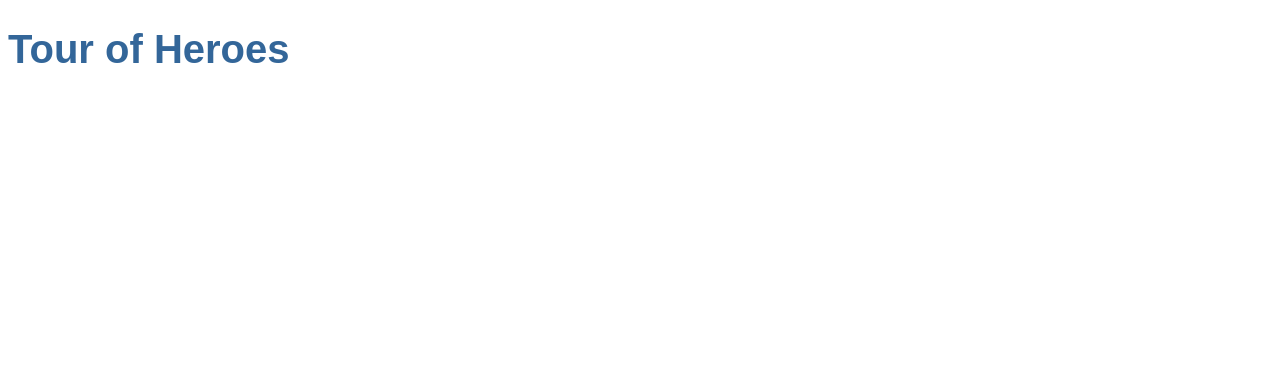
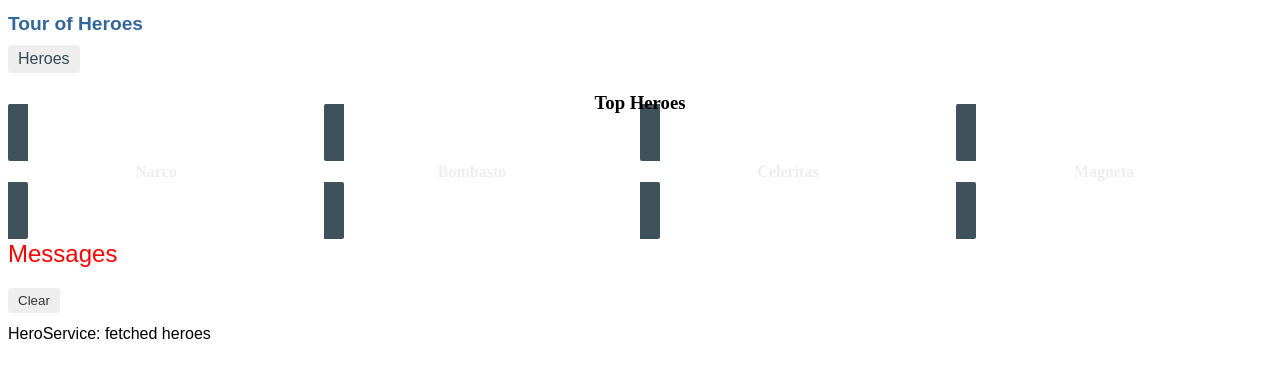
Before and after one commit to k-bialucha/angular-tour-of-heroes, an Angular app: page /dashboard in a window 1280 px wide. Before the commit this address led to /. Shown: the top 378 px of the page. Built offline with nearby package versions, Linux system fonts and the light colour scheme.

Commit message:
PT5: Dashboard component created; routing updated

```diff
--- a/src/app/app-routing.module.ts
+++ b/src/app/app-routing.module.ts
@@ -1,9 +1,18 @@
 import { NgModule } from '@angular/core';
 
 import { RouterModule, Routes } from '@angular/router';
+
+import { DashboardComponent } from './dashboard/dashboard.component';
 import { HeroesComponent } from './heroes/heroes.component';
 
-const routes: Routes = [{ path: 'heroes', component: HeroesComponent }];
+const routes: Routes = [
+  { path: '', pathMatch: 'full', redirectTo: '/dashboard' },
+  { path: 'heroes', component: HeroesComponent },
+  {
+    path: 'dashboard',
+    component: DashboardComponent,
+  },
+];
 
 @NgModule({
   imports: [RouterModule.forRoot(routes)],
--- a/src/app/app.component.html
+++ b/src/app/app.component.html
@@ -1,3 +1,4 @@
 <h1>{{ title }}</h1>
+<nav><a routerLink="/heroes">Heroes</a></nav>
 <router-outlet></router-outlet>
 <app-messages></app-messages>
--- a/src/app/app.component.scss
+++ b/src/app/app.component.scss
@@ -23,3 +23,31 @@
 * {
   font-family: Arial, Helvetica, sans-serif;
 }
+h1 {
+  font-size: 1.2em;
+  margin-bottom: 0;
+}
+h2 {
+  font-size: 2em;
+  margin-top: 0;
+  padding-top: 0;
+}
+nav a {
+  padding: 5px 10px;
+  text-decoration: none;
+  margin-top: 10px;
+  display: inline-block;
+  background-color: #eee;
+  border-radius: 4px;
+}
+nav a:visited,
+a:link {
+  color: #334953;
+}
+nav a:hover {
+  color: #039be5;
+  background-color: #cfd8dc;
+}
+nav a.active {
+  color: #039be5;
+}
--- /dev/null
+++ b/src/app/dashboard/dashboard.component.html
@@ -0,0 +1,8 @@
+<h3>Top Heroes</h3>
+<div class="grid grid-pad">
+  <a *ngFor="let hero of heroes" class="col-1-4">
+    <span class="module hero">
+      <h4>{{ hero.name }}</h4>
+    </span>
+  </a>
+</div>
--- /dev/null
+++ b/src/app/dashboard/dashboard.component.scss
@@ -0,0 +1,66 @@
+/* DashboardComponent's private CSS styles */
+[class*='col-'] {
+  float: left;
+  padding-right: 20px;
+  padding-bottom: 20px;
+}
+[class*='col-']:last-of-type {
+  padding-right: 0;
+}
+a {
+  text-decoration: none;
+}
+*,
+*:after,
+*:before {
+  -webkit-box-sizing: border-box;
+  -moz-box-sizing: border-box;
+  box-sizing: border-box;
+}
+h3 {
+  text-align: center;
+  margin-bottom: 0;
+}
+h4 {
+  position: relative;
+}
+.grid {
+  margin: 0;
+}
+.col-1-4 {
+  width: 25%;
+}
+.module {
+  padding: 20px;
+  text-align: center;
+  color: #eee;
+  max-height: 120px;
+  min-width: 120px;
+  background-color: #3f525c;
+  border-radius: 2px;
+}
+.module:hover {
+  background-color: #eee;
+  cursor: pointer;
+  color: #607d8b;
+}
+.grid-pad {
+  padding: 10px 0;
+}
+.grid-pad > [class*='col-']:last-of-type {
+  padding-right: 20px;
+}
+@media (max-width: 600px) {
+  .module {
+    font-size: 10px;
+    max-height: 75px;
+  }
+}
+@media (max-width: 1024px) {
+  .grid {
+    margin: 0;
+  }
+  .module {
+    min-width: 60px;
+  }
+}
--- /dev/null
+++ b/src/app/dashboard/dashboard.component.ts
@@ -0,0 +1,24 @@
+import { Component, OnInit } from '@angular/core';
+import { Hero } from '../hero';
+import { HeroService } from '../hero.service';
+
+@Component({
+  selector: 'app-dashboard',
+  templateUrl: './dashboard.component.html',
+  styleUrls: ['./dashboard.component.scss'],
+})
+export class DashboardComponent implements OnInit {
+  heroes: Hero[] = [];
+
+  constructor(private heroService: HeroService) {}
+
+  ngOnInit() {
+    this.getHeroes();
+  }
+
+  getHeroes(): void {
+    this.heroService.getHeroes().subscribe(heroes => {
+      this.heroes = heroes.slice(1, 5);
+    });
+  }
+}
```
Also changed, not shown: src/app/app.module.ts (+10 -2 lines), 1 other file (tests, documents, lock files or other folders).
